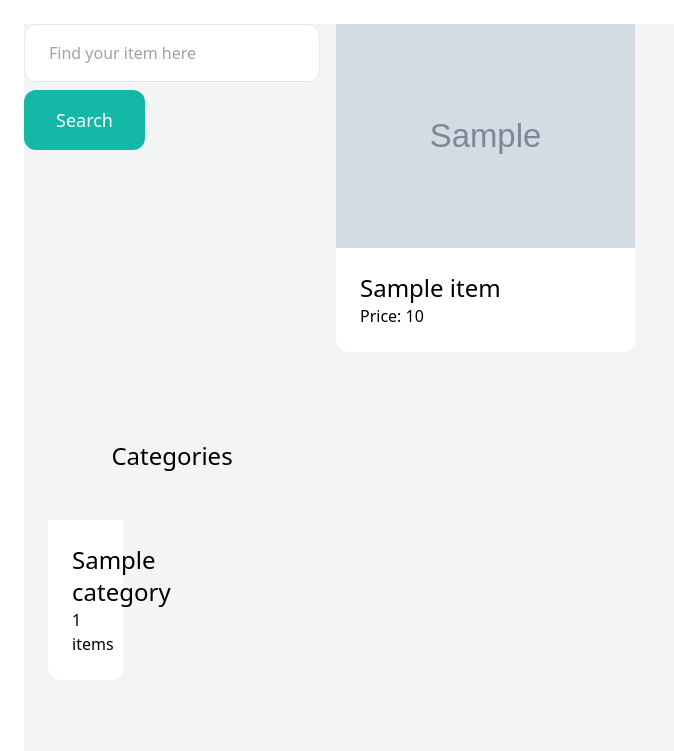
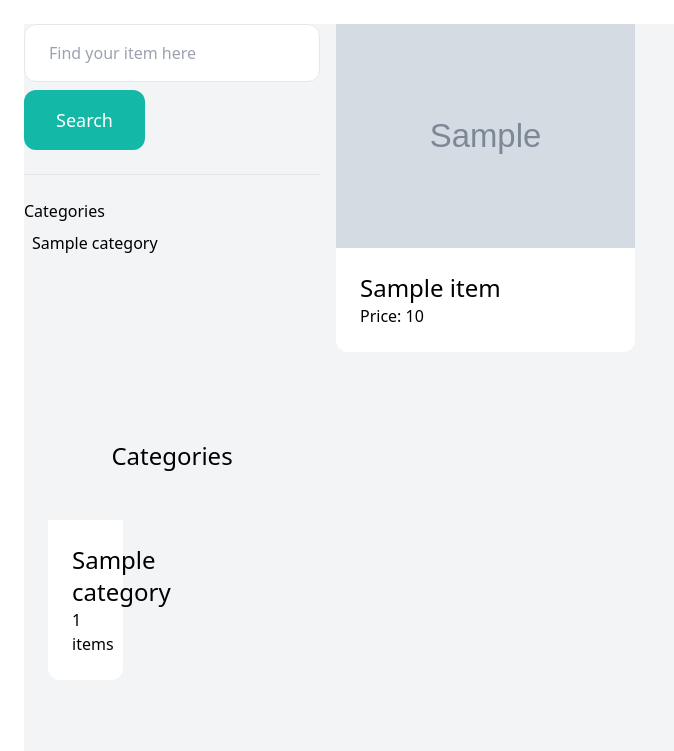
Before and after one commit to pasej5/Portfolio, a Django app: template peace_online/item/templates/item/items.html in a window 1280 px wide. Shown: the part 77-828 px from the top of the page, without its empty margins (0-674 px from the left). Run offline with Django 5.2, Linux system fonts and the light colour scheme; the template is opened without the code that fills it: most values are stand-ins (such as "Sample title", 1, 10 or a date in 2020); grey boxes marked "Sample" are stand-in pictures; some libraries are stand-ins or nearby versions.

Commit message:
categories added

```diff
--- a/peace_online/item/templates/item/items.html
+++ b/peace_online/item/templates/item/items.html
@@ -5,6 +5,18 @@
         <input name="query" class="w-full py-4 px-6 border rounded-xl" type="text" value="{{ query }}" placeholder="Find your item here">
         <button class="mt-2 py-4 px-8 text-lg bg-teal-500 text-white rounded-xl">Search</button>
     </form>
+
+    <hr class="my-6">
+    <p class="semibold">Categories</p>
+    <ul>
+        {% for categories in category %}
+        <li class="py-2 px-2 rounded-xl">
+            <a href="{% url 'item:items' %}?query={{ query }}&category={{ category.id }}">{{ category.name }}
+
+            </a>
+        </li>
+        {% endfor %}
+    </ul>
   </div>
   <div class="col-span-3">
     <div class="grid grid-cols-3 gap-3">
```
